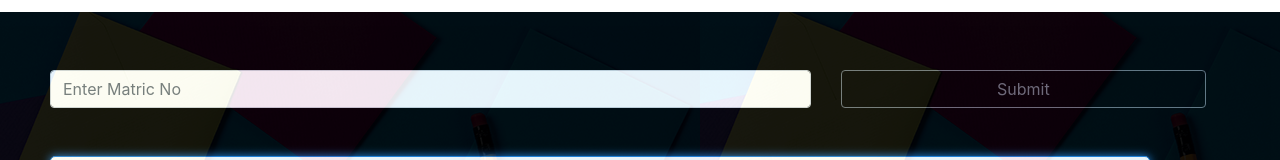
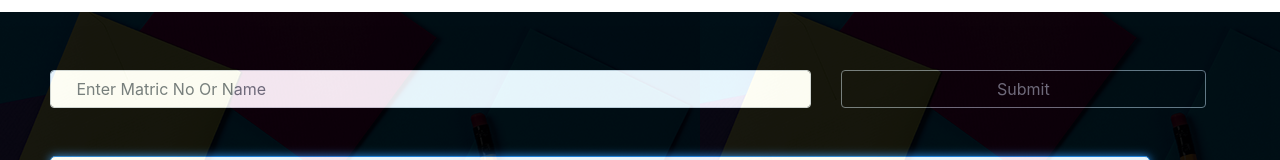
Before and after one commit to SOFT12345/SOFT12345.github.io, a plain HTML site: page poly.html in a window 1280 px wide. Shown: the part 229-389 px from the top of the page. Drawn offline with nearby package versions, Linux system fonts and the light colour scheme.

Commit message:
Update poly.html

```diff
--- a/poly.html
+++ b/poly.html
@@ -35,7 +35,7 @@
                     <div class="col">
                         <div class="row">
                             <div class="col-md-8 col-sm-12">
-                                        <input type="text" id="details" class="form-control" placeholder="Enter Matric No">
+                                        <input type="text" id="details" class="form-control" placeholder="   Enter Matric No Or Name">
                             </div>
                             <div class="col-md-4">
                                         <button id="zino-click" class="btn btn-block btn-outline-secondary">Submit</button>
```
